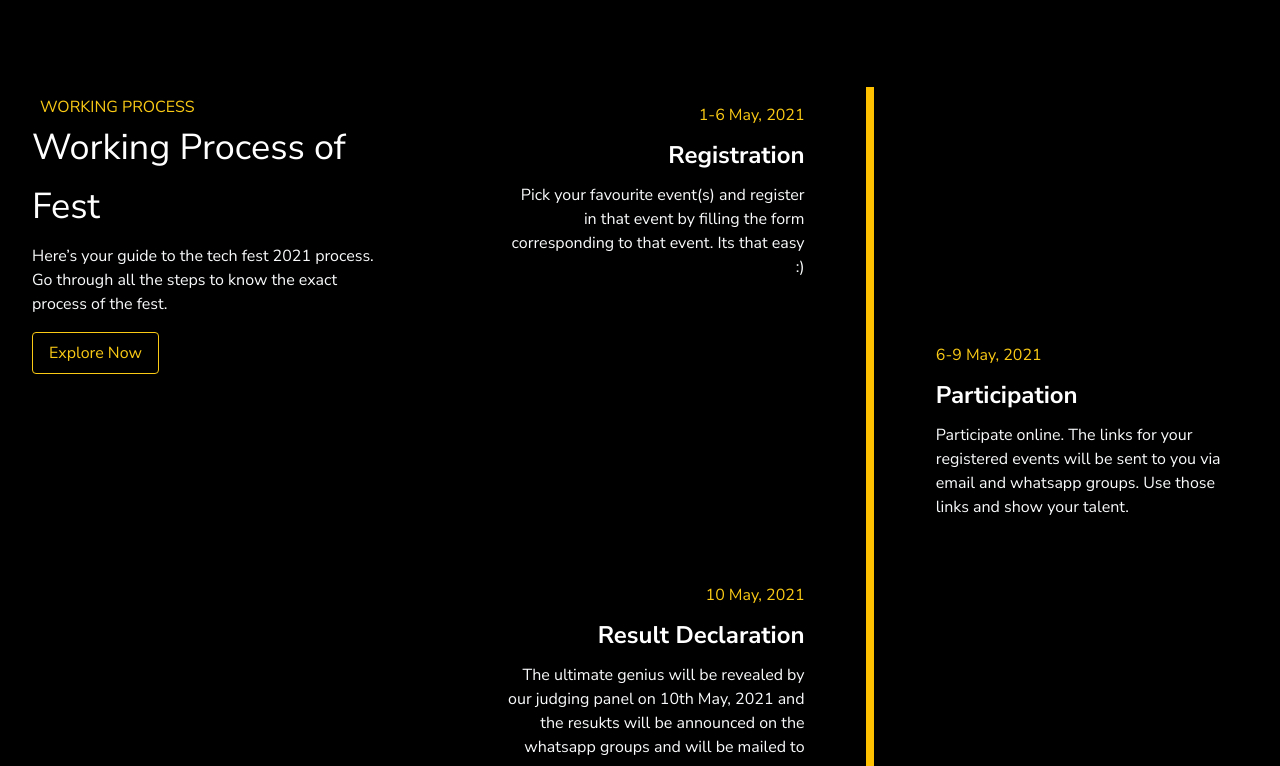
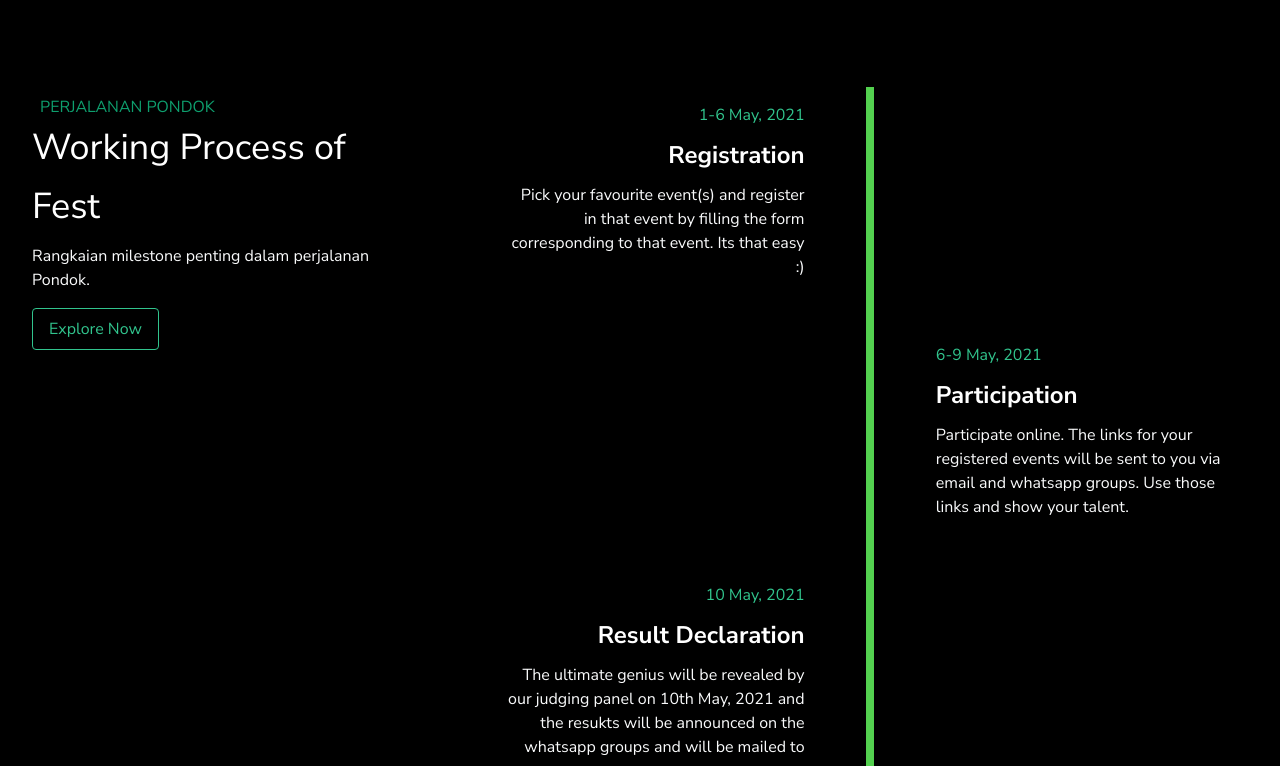
Before and after one commit to ilhamsg7/pesantren-olivia, a website: page src/pages/organize.html in a window 1280 px wide. Shown: the part 1253-2019 px from the top of the page. Drawn offline with nearby package versions, Linux system fonts and the light colour scheme.

Commit message:
Update Organize

```diff
--- a/src/pages/organize.html
+++ b/src/pages/organize.html
@@ -272,27 +272,26 @@
     <div class="bg-black text-white py-8">
     <div class="container mx-auto flex flex-col items-start md:flex-row my-12 md:my-24">
       <div class="flex flex-col w-full sticky md:top-36 lg:w-1/3 mt-2 md:mt-12 px-8">
-        <p class="ml-2 text-yellow-300 uppercase tracking-loose">Working Process</p>
+        <p class="ml-2 text-green-500 uppercase tracking-loose">Perjalanan Pondok</p>
         <p class="text-3xl md:text-4xl leading-normal md:leading-relaxed mb-2">Working Process of Fest</p>
         <p class="text-sm md:text-base text-gray-50 mb-4">
-          Here’s your guide to the tech fest 2021 process. Go through all the steps to know the exact process of the
-          fest.
+          Rangkaian milestone penting dalam perjalanan Pondok.
         </p>
         <a href="#"
-        class="bg-transparent mr-auto hover:bg-yellow-300 text-yellow-300 hover:text-white rounded shadow hover:shadow-lg py-2 px-4 border border-yellow-300 hover:border-transparent">
+        class="bg-transparent mr-auto hover:bg-green-400 text-green-400 hover:text-white rounded shadow hover:shadow-lg py-2 px-4 border border-green-400 hover:border-transparent">
         Explore Now</a>
       </div>
       <div class="ml-0 md:ml-12 lg:w-2/3 sticky">
         <div class="container mx-auto w-full h-full">
           <div class="relative wrap overflow-hidden p-10 h-full">
-            <div class="border-2-2 border-yellow-555 absolute h-full border"
-              style="right: 50%; border: 2px solid #FFC100; border-radius: 1%;"></div>
-            <div class="border-2-2 border-yellow-555 absolute h-full border"
-              style="left: 50%; border: 2px solid #FFC100; border-radius: 1%;"></div>
+            <div class="border-2-2 border-green-555 absolute h-full border"
+              style="right: 50%; border: 2px solid #53d14f; border-radius: 1%;"></div>
+            <div class="border-2-2 border-green-555 absolute h-full border"
+              style="left: 50%; border: 2px solid #53d14f; border-radius: 1%;"></div>
             <div class="mb-8 flex justify-between flex-row-reverse items-center w-full left-timeline">
               <div class="order-1 w-5/12"></div>
               <div class="order-1 w-5/12 px-1 py-4 text-right">
-                <p class="mb-3 text-base text-yellow-300">1-6 May, 2021</p>
+                <p class="mb-3 text-base text-green-400">1-6 May, 2021</p>
                 <h4 class="mb-3 font-bold text-lg md:text-2xl">Registration</h4>
                 <p class="text-sm md:text-base leading-snug text-gray-50 text-opacity-100">
                   Pick your favourite event(s) and register in that event by filling the form corresponding to that
@@ -303,7 +302,7 @@
             <div class="mb-8 flex justify-between items-center w-full right-timeline">
               <div class="order-1 w-5/12"></div>
               <div class="order-1  w-5/12 px-1 py-4 text-left">
-                <p class="mb-3 text-base text-yellow-300">6-9 May, 2021</p>
+                <p class="mb-3 text-base text-green-400">6-9 May, 2021</p>
                 <h4 class="mb-3 font-bold text-lg md:text-2xl">Participation</h4>
                 <p class="text-sm md:text-base leading-snug text-gray-50 text-opacity-100">
                   Participate online. The links for your registered events will be sent to you via email and whatsapp
@@ -314,7 +313,7 @@
             <div class="mb-8 flex justify-between flex-row-reverse items-center w-full left-timeline">
               <div class="order-1 w-5/12"></div>
               <div class="order-1 w-5/12 px-1 py-4 text-right">
-                <p class="mb-3 text-base text-yellow-300"> 10 May, 2021</p>
+                <p class="mb-3 text-base text-green-400"> 10 May, 2021</p>
                 <h4 class="mb-3 font-bold text-lg md:text-2xl">Result Declaration</h4>
                 <p class="text-sm md:text-base leading-snug text-gray-50 text-opacity-100">
                   The ultimate genius will be revealed by our judging panel on 10th May, 2021 and the resukts will be
@@ -327,7 +326,7 @@
               <div class="order-1 w-5/12"></div>
 
               <div class="order-1  w-5/12 px-1 py-4">
-                <p class="mb-3 text-base text-yellow-300">12 May, 2021</p>
+                <p class="mb-3 text-base text-green-400">12 May, 2021</p>
                 <h4 class="mb-3 font-bold  text-lg md:text-2xl text-left">Prize Distribution</h4>
                 <p class="text-sm md:text-base leading-snug text-gray-50 text-opacity-100">
                   The winners will be contacted by our team for their addresses and the winning goodies will be sent at
```
Also changed, not shown: dist/output.css.
